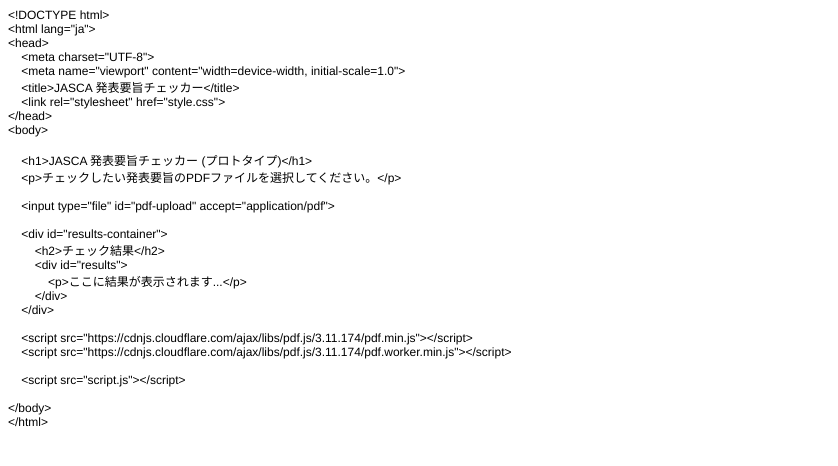
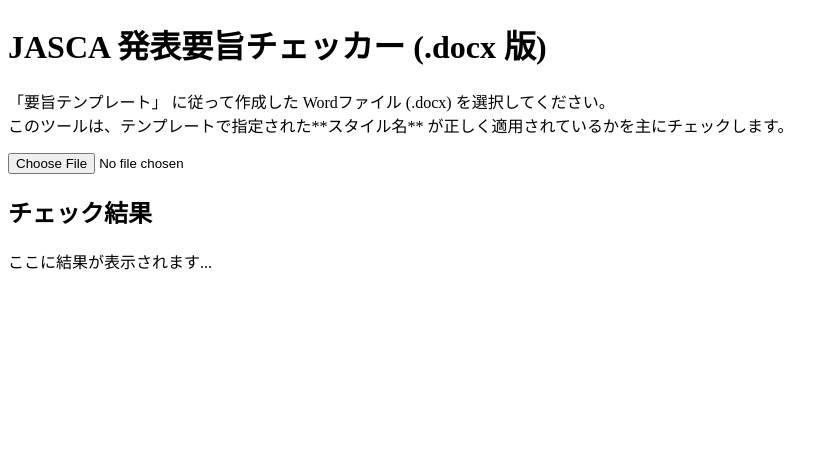
Before and after one commit to SATIVUS-GIT/jasca_abstract, a plain HTML site: page index.html in a window 1280 px wide. Shown: the whole page, without its empty margins (0-838 px from the left). Drawn offline with nearby package versions, Linux system fonts and the light colour scheme.

Commit message:
Update index.html

```diff
--- a/index.html
+++ b/index.html
@@ -1,45 +1,32 @@
-<!DOCTYPE html PUBLIC "-//W3C//DTD HTML 4.01//EN" "http://www.w3.org/TR/html4/strict.dtd">
-<html>
+<!DOCTYPE html>
+<html lang="ja">
 <head>
-  <meta http-equiv="Content-Type" content="text/html; charset=utf-8">
-  <meta http-equiv="Content-Style-Type" content="text/css">
-  <title></title>
-  <meta name="Generator" content="Cocoa HTML Writer">
-  <meta name="CocoaVersion" content="2685.1">
-  <style type="text/css">
-    p.p1 {margin: 0.0px 0.0px 0.0px 0.0px; font: 12.0px Helvetica}
-    p.p2 {margin: 0.0px 0.0px 0.0px 0.0px; font: 12.0px Helvetica; min-height: 14.0px}
-  </style>
+    <meta charset="UTF-8">
+    <meta name="viewport" content="width=device-width, initial-scale=1.0">
+    <title>JASCA 発表要旨チェッカー (Word .docx 版)</title>
+    <link rel="stylesheet" href="style.css">
 </head>
 <body>
-<p class="p1">&lt;!DOCTYPE html&gt;</p>
-<p class="p1">&lt;html lang="ja"&gt;</p>
-<p class="p1">&lt;head&gt;</p>
-<p class="p1"><span class="Apple-converted-space">    </span>&lt;meta charset="UTF-8"&gt;</p>
-<p class="p1"><span class="Apple-converted-space">    </span>&lt;meta name="viewport" content="width=device-width, initial-scale=1.0"&gt;</p>
-<p class="p1"><span class="Apple-converted-space">    </span>&lt;title&gt;JASCA 発表要旨チェッカー&lt;/title&gt;</p>
-<p class="p1"><span class="Apple-converted-space">    </span>&lt;link rel="stylesheet" href="style.css"&gt;</p>
-<p class="p1">&lt;/head&gt;</p>
-<p class="p1">&lt;body&gt;</p>
-<p class="p2"><br></p>
-<p class="p1"><span class="Apple-converted-space">    </span>&lt;h1&gt;JASCA 発表要旨チェッカー (プロトタイプ)&lt;/h1&gt;</p>
-<p class="p1"><span class="Apple-converted-space">    </span>&lt;p&gt;チェックしたい発表要旨のPDFファイルを選択してください。&lt;/p&gt;</p>
-<p class="p2"><br></p>
-<p class="p1"><span class="Apple-converted-space">    </span>&lt;input type="file" id="pdf-upload" accept="application/pdf"&gt;</p>
-<p class="p2"><span class="Apple-converted-space">    </span></p>
-<p class="p1"><span class="Apple-converted-space">    </span>&lt;div id="results-container"&gt;</p>
-<p class="p1"><span class="Apple-converted-space">        </span>&lt;h2&gt;チェック結果&lt;/h2&gt;</p>
-<p class="p1"><span class="Apple-converted-space">        </span>&lt;div id="results"&gt;</p>
-<p class="p1"><span class="Apple-converted-space">            </span>&lt;p&gt;ここに結果が表示されます...&lt;/p&gt;</p>
-<p class="p1"><span class="Apple-converted-space">        </span>&lt;/div&gt;</p>
-<p class="p1"><span class="Apple-converted-space">    </span>&lt;/div&gt;</p>
-<p class="p2"><br></p>
-<p class="p1"><span class="Apple-converted-space">    </span>&lt;script src="https://cdnjs.cloudflare.com/ajax/libs/pdf.js/3.11.174/pdf.min.js"&gt;&lt;/script&gt;</p>
-<p class="p1"><span class="Apple-converted-space">    </span>&lt;script src="https://cdnjs.cloudflare.com/ajax/libs/pdf.js/3.11.174/pdf.worker.min.js"&gt;&lt;/script&gt;</p>
-<p class="p2"><br></p>
-<p class="p1"><span class="Apple-converted-space">    </span>&lt;script src="script.js"&gt;&lt;/script&gt;</p>
-<p class="p2"><br></p>
-<p class="p1">&lt;/body&gt;</p>
-<p class="p1">&lt;/html&gt;</p>
+
+    <h1>JASCA 発表要旨チェッカー (.docx 版)</h1>
+    <p>
+        「要旨テンプレート」 に従って作成した Wordファイル (.docx) を選択してください。<br>
+        このツールは、テンプレートで指定された**スタイル名** が正しく適用されているかを主にチェックします。
+    </p>
+
+    <input type="file" id="docx-upload"
+           accept=".docx,application/vnd.openxmlformats-officedocument.wordprocessingml.document">
+
+    <div id="results-container">
+        <h2>チェック結果</h2>
+        <div id="results">
+            <p>ここに結果が表示されます...</p>
+        </div>
+    </div>
+
+    <script src="https://cdnjs.cloudflare.com/ajax/libs/jszip/3.10.1/jszip.min.js"></script>
+
+    <script src="script.js"></script>
+
 </body>
 </html>
```
